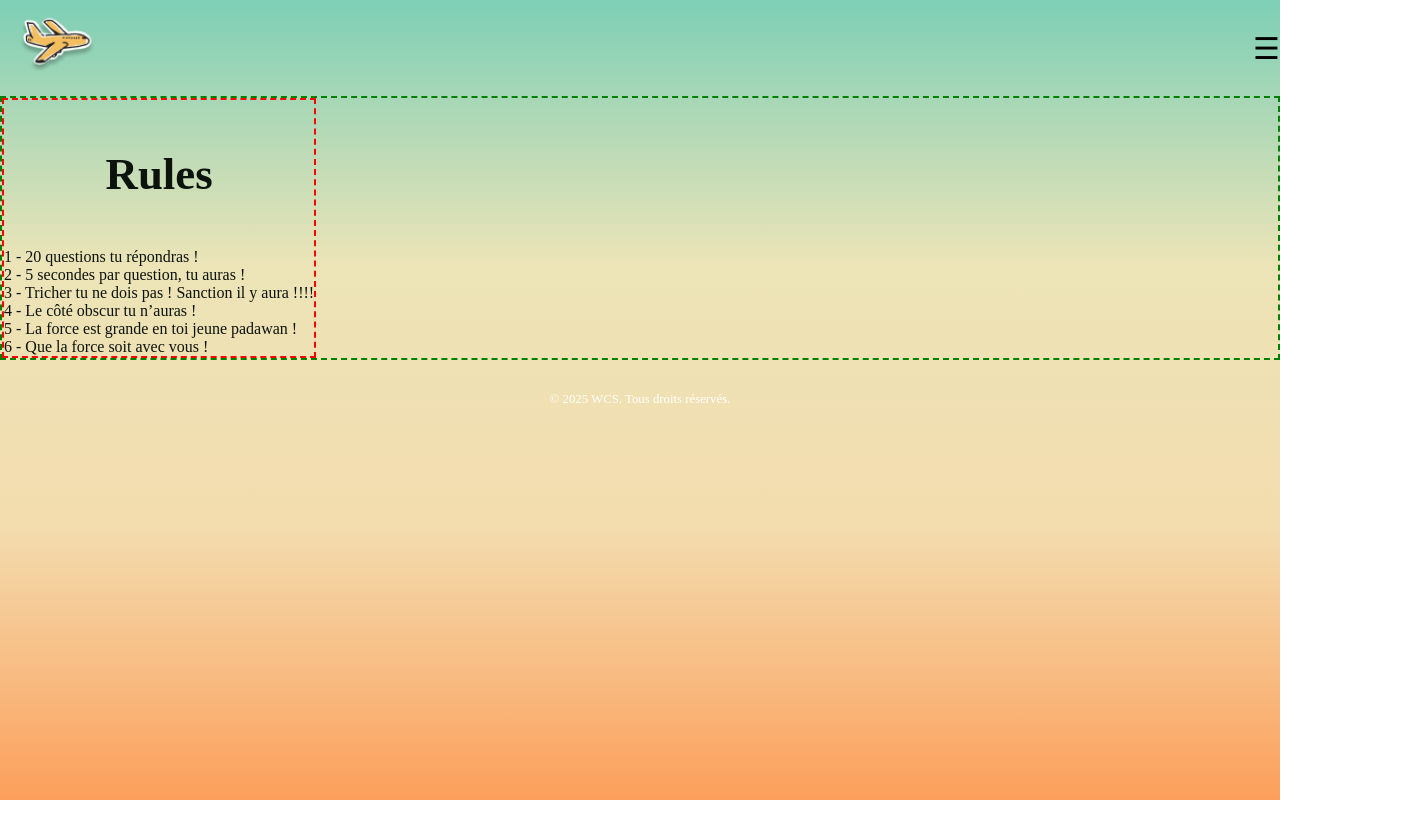
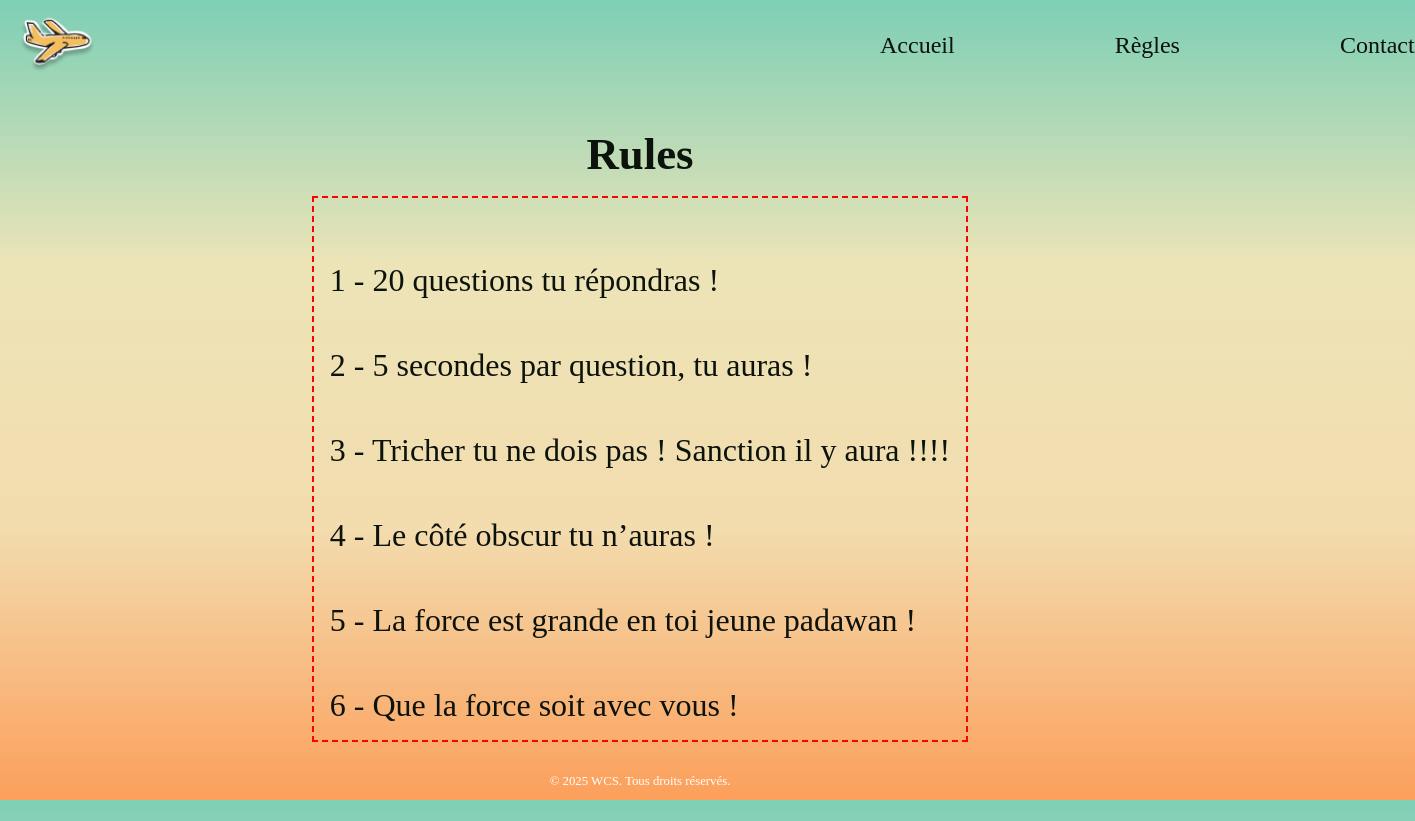
Before and after one commit to WildCodeSchool-2024-09/JS-RemoteFR-Q4-Jaune-P2-Geo, a React (Vite) app in the folder client/: page /Rules in a window 1280 px wide. Shown: the whole page, 1415 px wide, since content can reach past the window. Before the commit the page ends 800 px from the top, so only its background shows below. Built offline with nearby package versions, Linux system fonts and the light colour scheme; a web font is replaced by a local one.

Commit message:
patch menu burger + css nav + css rules

```diff
--- a/client/src/components/Nav/nav.css
+++ b/client/src/components/Nav/nav.css
@@ -38,6 +38,7 @@ nav > ul > li > a:hover {
   background: transparent;
   cursor: pointer;
   transition: all 0.3s ease;
+  margin-right: 2rem;
 }
 
 .menu-links {
@@ -47,7 +48,7 @@ nav > ul > li > a:hover {
   top: 2rem;
   background-color: rgb(71, 133, 126);
   padding: 3rem;
-  margin-left: 13rem;
+  margin-left: 11rem;
   box-shadow: 0 4px 6px rgba(0, 0, 0, 0.5);
   border-radius: 1rem;
 }
@@ -73,4 +74,22 @@ nav > ul > li > a:hover {
   nav > img {
     height: 6rem;
   }
+
+  .menu-toggle {
+    display: none;
+  }
+
+  .menu-links {
+    display: flex;
+    flex-direction: row;
+    gap: 10rem;
+    background-color: transparent;
+    box-shadow: none;
+    padding: 0;
+    margin-left: 55rem;
+  }
+
+  .menu-links > li > a {
+    color: #0c120c;
+  }
 }
--- a/client/src/pages/Rules/Rules.tsx
+++ b/client/src/pages/Rules/Rules.tsx
@@ -7,7 +7,7 @@ export default function Rules() {
         {/* <Theme /> */}
         <div className="rules">
           <h1>Rules</h1>
-
+          <div className="rules_explain">
             <p>1 - 20 questions tu répondras !</p>
             <p>2 - 5 secondes par question, tu auras !</p>
             <p>3 - Tricher tu ne dois pas ! Sanction il y aura !!!!</p>
@@ -16,6 +16,7 @@ export default function Rules() {
             <p>6 - Que la force soit avec vous !</p>
           </div>
         </div>
+      </div>
     </>
   );
 }
--- a/client/src/pages/Rules/rules.css
+++ b/client/src/pages/Rules/rules.css
@@ -1,9 +1,29 @@
-.rules {
-  border: 2px dashed red;
+.theme_rules {
+  display: flex;
+  flex-direction: column;
+  align-items: center;
 }
 
-.theme_rules {
-  border: 2px dashed green;
-  display: flex;
-  flex-direction: row;
+.rules > h1 {
+  padding: 0;
+  padding-top: 2rem;
+  padding-bottom: 1rem;
 }
+
+.rules_explain {
+  padding: 1rem;
+}
+
+.rules_explain > p {
+  padding-top: 3rem;
+}
+
+@media only screen and (min-width: 920px) {
+  .rules_explain > p {
+    font-size: 2rem;
+  }
+
+  .rules_explain {
+    border: dashed 2px red;
+  }
+}
```
Lines whose indentation alone changed are shown as unchanged.
